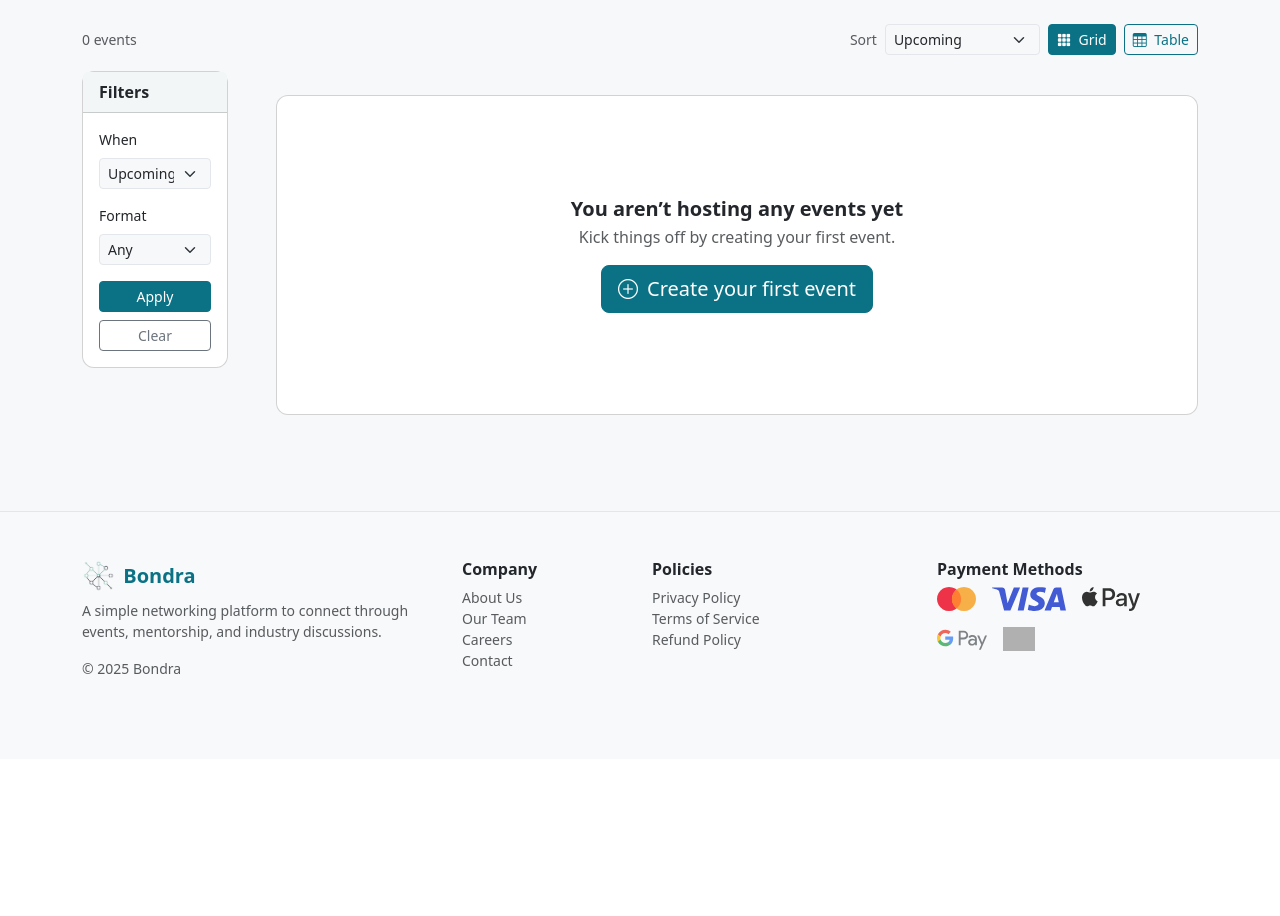
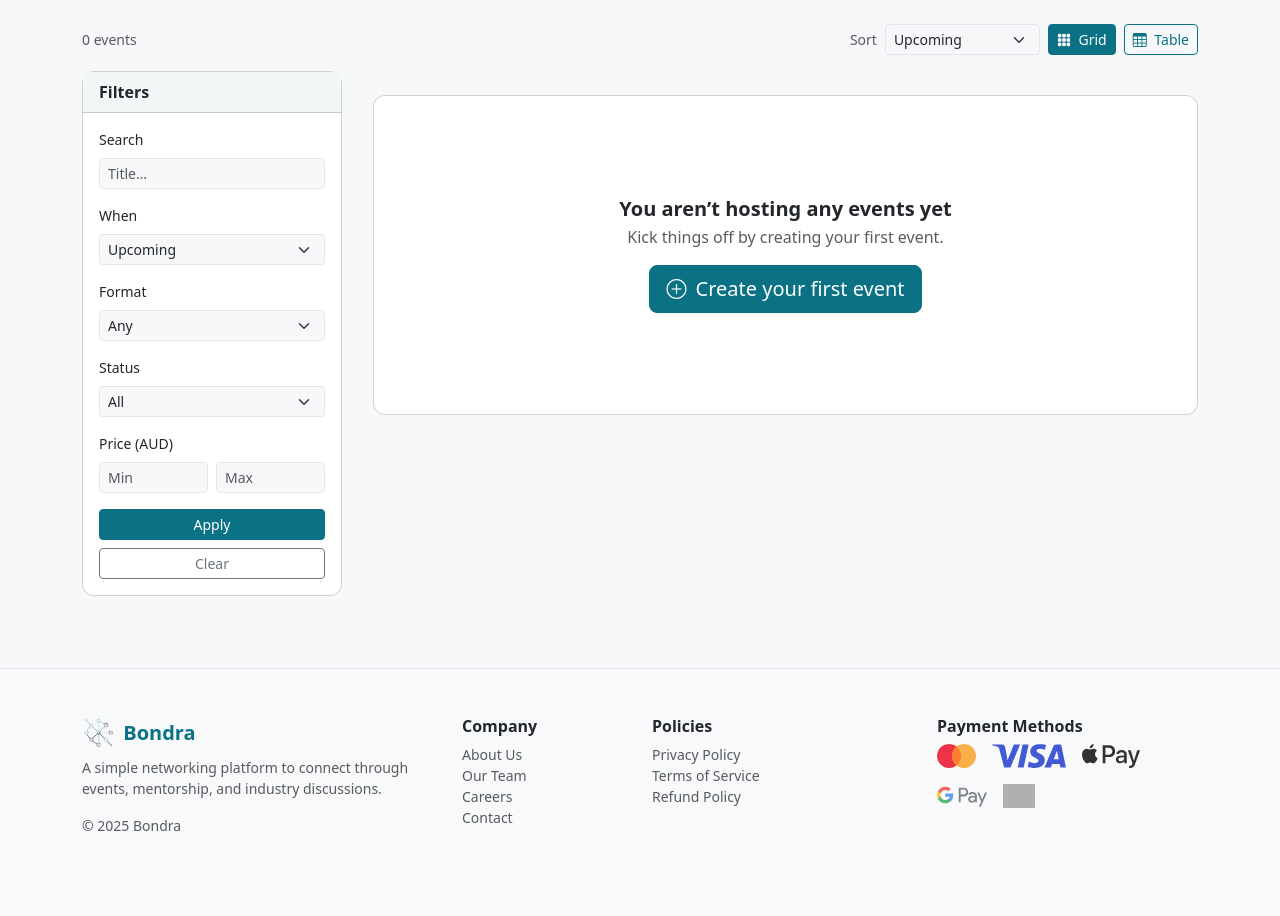
Before and after one commit to VanessaTorgler/IAB207_Group27, a Flask app: page /my-events in a window 1280 px wide. Shown: the part 170-1086 px from the top of the page. Before the commit the page ends 844 px from the top, so only its background shows below. Run offline with Flask 3, Linux system fonts and the light colour scheme; the visitor is signed in with stand-in values (Sample User, id 1); data comes from the database, SQL or seed files in the repository; data that the repository does not hold is empty; some libraries are stand-ins or nearby versions; grey boxes are pictures that could not be loaded.

Commit message:
Added extra filters, made event cards smaller in grid mode, made filters div wider

```diff
--- a/website/static/style/main.css
+++ b/website/static/style/main.css
@@ -213,3 +213,22 @@ aside .card-body li strong { display: inline-block; width: 110px; }
   overflow: hidden;
   text-overflow: ellipsis;
 }
+
+/* My Events: compact grid card */
+.card--compact .card-img-top { height: 140px; }
+@media (min-width: 576px) { .card--compact .card-img-top { height: 150px; } }
+@media (min-width: 768px) { .card--compact .card-img-top { height: 160px; } }
+@media (min-width: 1200px){ .card--compact .card-img-top { height: 170px; } }
+
+.card--compact .card-body { padding: .75rem 1rem; }
+.card--compact .badge { font-size: .65rem; padding: .3rem .5rem; }
+.card--compact .small { font-size: .8rem; }
+
+.card--compact .card-title {
+  display: -webkit-box; -webkit-line-clamp: 2; -webkit-box-orient: vertical; line-clamp: 2;
+  overflow: hidden;
+}
+
+@media (min-width: 768px) {
+  .filters-wide { min-width: 260px; }
+}
--- a/website/templates/my-events.html
+++ b/website/templates/my-events.html
@@ -21,11 +21,10 @@
           <input type="hidden" name="view" value="{{ view }}">
           <input type="hidden" name="when" value="{{ when_selected }}">
           <input type="hidden" name="format" value="{{ fmt_selected }}">
+          <input type="hidden" name="q" value="{{ q_text or '' }}">
+          <input type="hidden" name="status" value="{{ status_selected or 'all' }}">
           <label for="sort" class="small text-muted mb-0">Sort</label>
-          <select id="sort"
-                  name="sort"
-                  class="form-select form-select-sm"
-                  onchange="this.form.submit()">
+          <select id="sort" name="sort" class="form-select form-select-sm" onchange="this.form.submit()">
             <option value="upcoming" {{ sort_selected=='upcoming' and 'selected' or '' }}>Upcoming
             </option>
             <option value="created" {{ sort_selected=='created' and 'selected' or '' }}>Recently created
@@ -35,24 +34,32 @@
           </select>
         </form>
         <!-- Preserves filters whilst switching between view types -->
-        <a href="{{ url_for('main.my_events', view='grid', when=when_selected, format=fmt_selected, sort=sort_selected) }}"
-           class="btn btn-sm {% if view!='table' %}btn-primary{% else %}btn-outline-primary{% endif %}">
+        <a href="{{ url_for('main.my_events', view='grid', when=when_selected, format=fmt_selected, sort=sort_selected, q=q_text, status=status_selected) }}"
+          class="btn btn-sm {% if view!='table' %}btn-primary{% else %}btn-outline-primary{% endif %}">
           <i class="bi bi-grid-3x3-gap-fill me-1"></i> Grid
         </a>
-        <a href="{{ url_for('main.my_events', view='table', when=when_selected, format=fmt_selected, sort=sort_selected) }}"
-           class="btn btn-sm {% if view=='table' %}btn-primary{% else %}btn-outline-primary{% endif %}">
+
+        <a href="{{ url_for('main.my_events', view='table', when=when_selected, format=fmt_selected, sort=sort_selected, q=q_text, status=status_selected) }}"
+          class="btn btn-sm {% if view=='table' %}btn-primary{% else %}btn-outline-primary{% endif %}">
           <i class="bi bi-table me-1"></i> Table
         </a>
       </div>
     </div>
     <div class="row g-5">
       <!-- Left sidebar -->
-      <aside class="col-12 col-md-2">
-        <div class="card sidebar-sticky">
+      <aside class="col-12 col-md-3">
+        <div class="card sidebar-sticky filters-wide">
           <div class="card-header fw-semibold">Filters</div>
           <div class="card-body small">
             <form method="get" action="{{ url_for("main.my_events") }}">
               <input type="hidden" name="view" value="{{ view }}">
+              <!-- Search -->
+              <div class="mb-3">
+                <label for="q" class="form-label">Search</label>
+                <input id="q" name="q" value="{{ q_text or '' }}" type="text" class="form-control form-control-sm"
+                      placeholder="Title…">
+              </div>
+
               <div class="mb-3">
                 <label for="when" class="form-label">When</label>
                 <select id="when" name="when" class="form-select form-select-sm">
@@ -73,6 +80,35 @@
                   {% endfor %}
                 </select>
               </div>
+              <div class="mb-3">
+                <label for="status" class="form-label">Status</label>
+                <select id="status" name="status" class="form-select form-select-sm">
+                  {% for val,label in [
+                    ('all','All'),
+                    ('open','Open'),
+                    ('soldout','Sold Out'),
+                    ('cancelled','Cancelled'),
+                    ('inactive','Inactive'),
+                  ] %}
+                    <option value="{{ val }}" {{ status_selected==val and 'selected' or '' }}>{{ label }}</option>
+                  {% endfor %}
+                </select>
+              </div>
+              <div class="mb-3">
+                <label class="form-label">Price (AUD)</label>
+                <div class="row g-2">
+                  <div class="col-6">
+                    <input type="number" name="price_min" class="form-control form-control-sm"
+                          placeholder="Min" min="0" step="1"
+                          value="{{ price_min if price_min is not none else '' }}">
+                  </div>
+                  <div class="col-6">
+                    <input type="number" name="price_max" class="form-control form-control-sm"
+                          placeholder="Max" min="0" step="1"
+                          value="{{ price_max if price_max is not none else '' }}">
+                  </div>
+                </div>
+              </div>
               <div class="d-grid gap-2">
                 <button class="btn btn-primary btn-sm" type="submit">Apply</button>
                 <a class="btn btn-outline-secondary btn-sm"
@@ -83,7 +119,7 @@
         </div>
       </aside>
       <!-- Right content -->
-      <section class="col-12 col-md-10">
+      <section class="col-12 col-md-9">
         {% if events and events|length > 0 %}
           {% if view == 'table' %}
             <div class="table-responsive">
@@ -149,11 +185,11 @@
             </div>
           {% else %}
             <!-- Grid cards -->
-            <div class="row row-cols-1 row-cols-sm-2 row-cols-lg-3 g-4">
+            <div class="row row-cols-1 row-cols-sm-2 row-cols-lg-3 row-cols-xl-4 g-3">
               {% for e in events %}
                 {% set cover = e.images[0].url if e.images else url_for('static', filename='img/founders-breakfast.jpg') %}
                 <div class="col">
-                  <article class="card h-100">
+                  <article class="card h-100 card--compact">
                     <img src="{{ cover }}"
                          class="card-img-top"
                          alt="{{ e.title }} cover image">
--- a/website/views.py
+++ b/website/views.py
@@ -336,6 +336,10 @@ def my_events():
     when_ = (request.args.get("when") or "upcoming").strip()
     fmt = (request.args.get("format") or "").strip()
     sort = (request.args.get("sort") or "upcoming").strip()
+    q_text = (request.args.get("q")      or "").strip()
+    status_filter = (request.args.get("status") or "all").strip().lower()
+    price_min = request.args.get("price_min", type=float)
+    price_max = request.args.get("price_max", type=float)
 
     qry = (
         db.session.query(
@@ -371,10 +375,8 @@ def my_events():
 
     rows = qry.all()
 
-    events = [e for (e, _, _) in rows]
+    # Calculate the metrics and status of events
     metrics = {}
-    tags_map: dict[int, str] = {}
-
     for e, mp, sold in rows:
         status = "Open"
         if e.cancelled:
@@ -386,29 +388,41 @@ def my_events():
                     end_at = end_at.replace(tzinfo=timezone.utc)
                 if end_at <= now_utc:
                     status = "Inactive"
-            if (
-                status == "Open"
-                and e.capacity is not None
-                and (sold or 0) >= e.capacity
-            ):
+            if status == "Open" and e.capacity is not None and (sold or 0) >= e.capacity:
                 status = "Sold Out"
+
         metrics[e.id] = {
             "min_price": float(mp or 0.0),
             "sold": int(sold or 0),
             "status": status,
         }
-        # If user has created events, build tag names
-        if events:
-            event_ids = [e.id for e in events]
-            tag_rows = (
-                db.session.query(Event_Tag.event_id, Tag.name)
-                .join(Tag, Tag.id == Event_Tag.tag_id)
-                .filter(Event_Tag.event_id.in_(event_ids))
-                .all()
-            )
-            # If multiple tags per event, pick the first
-            for eid, name in tag_rows:
-                tags_map.setdefault(eid, name)
+
+    # Apply Search + Status filters
+    events = []
+    for e, _, _ in rows:
+        m = metrics[e.id]
+        if q_text and q_text.lower() not in (e.title or "").lower():
+            continue
+        if status_filter != "all" and m["status"].lower().replace(" ", "") != status_filter.replace(" ", ""):
+            continue
+        if price_min is not None and metrics[e.id]["min_price"] < price_min:
+            continue
+        if price_max is not None and metrics[e.id]["min_price"] > price_max:
+            continue
+        events.append(e)
+
+    # event_id, first tag name map for displayed events
+    tags_map = {}
+    if events:
+        event_ids = [e.id for e in events]
+        tag_rows = (
+            db.session.query(Event_Tag.event_id, Tag.name)
+            .join(Tag, Tag.id == Event_Tag.tag_id)
+            .filter(Event_Tag.event_id.in_(event_ids))
+            .all()
+        )
+        for eid, name in tag_rows:
+            tags_map.setdefault(eid, name)
 
     return render_template(
         "my-events.html",
@@ -420,4 +434,7 @@ def my_events():
         sort_selected=sort,
         metrics=metrics,
         tags_map=tags_map,
+        q_text=q_text,
+        status_selected=status_filter,
+        price_min=price_min, price_max=price_max,
     )
```
